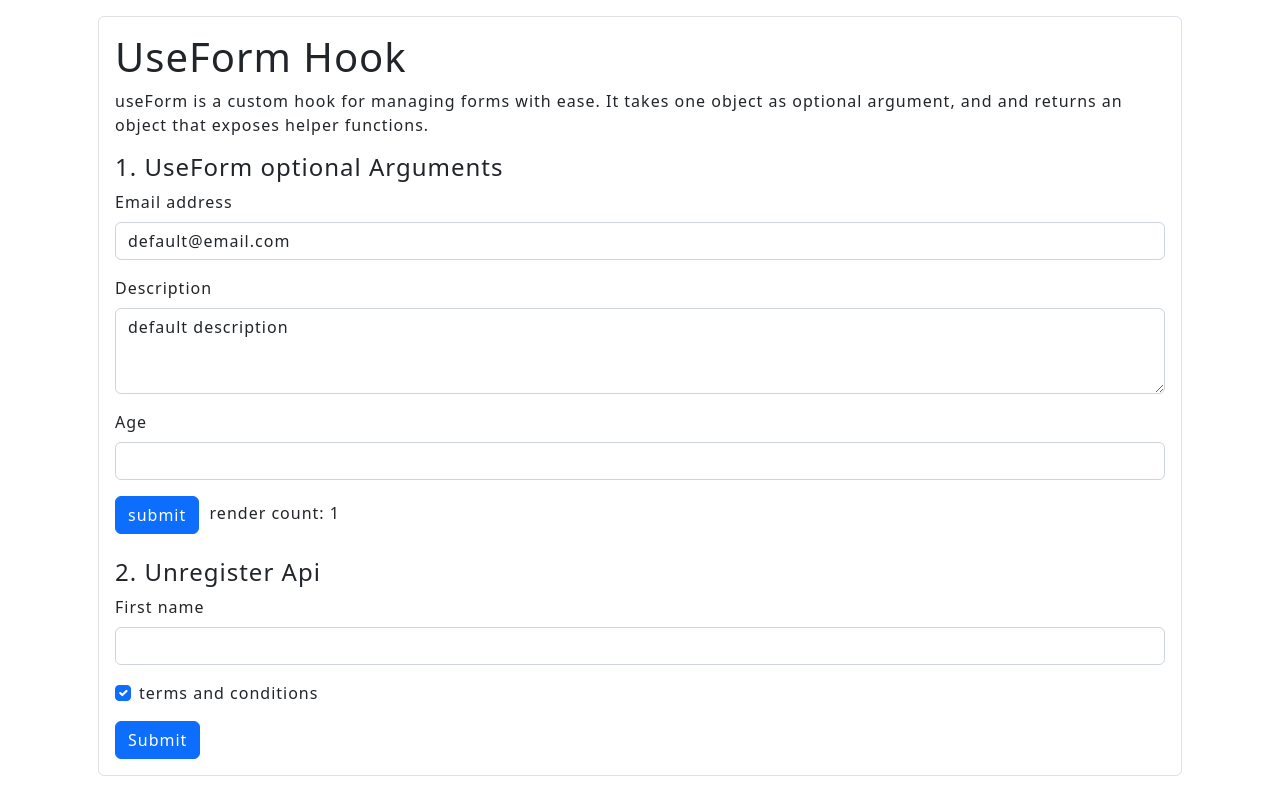
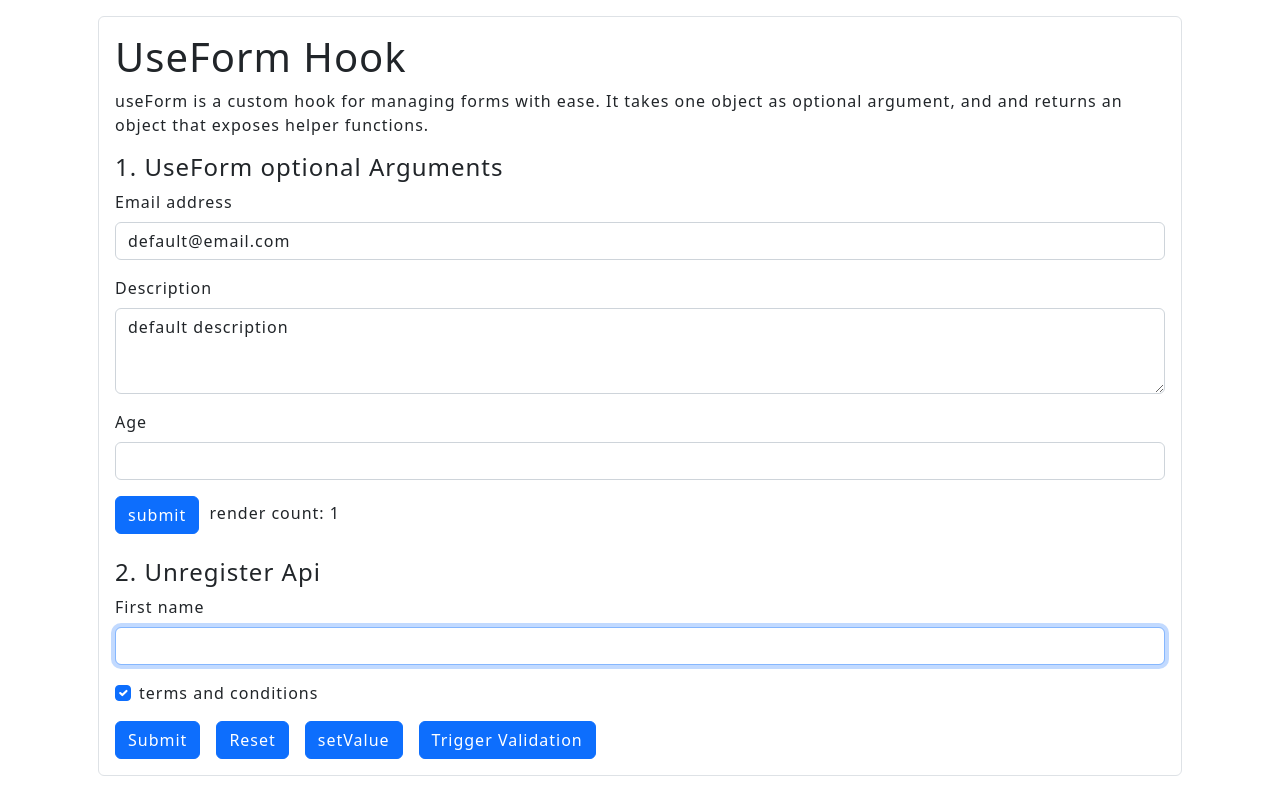
Before and after one commit to bettaibi/react-hook-form-overview, a React (Vite) app: page /useFormPage in a window 1280 px wide. Built offline with nearby package versions, Linux system fonts and the light colour scheme.

Commit message:
feat: useForm methods

```diff
--- a/src/components/UnregisterApiExample/index.tsx
+++ b/src/components/UnregisterApiExample/index.tsx
@@ -3,7 +3,17 @@ import { Button, Form } from "react-bootstrap";
 import { useForm } from "react-hook-form";
 
 export default function UnregisterApiExample() {
-  const { register, handleSubmit, watch, unregister } = useForm({
+  const {
+    register,
+    handleSubmit,
+    watch,
+    unregister,
+    reset,
+    setFocus,
+    setValue,
+    getValues,
+    trigger,
+  } = useForm({
     defaultValues: {
       firstName: "",
       termsAndConditions: true,
@@ -20,14 +30,24 @@ export default function UnregisterApiExample() {
     if (!isTermsAndConditionsActive) {
       unregister("firstName");
     }
-  }, [isTermsAndConditionsActive]);
+    setFocus("firstName");
+  }, [isTermsAndConditionsActive, setFocus]);
 
   return (
     <Form onSubmit={handleSubmit(onSubmitHandler)}>
       {isTermsAndConditionsActive && (
         <Form.Group className="mb-3" controlId="exampleForm.ControlInput1">
           <Form.Label>First name</Form.Label>
-          <Form.Control {...register("firstName")} type="text" />
+          <Form.Control
+            {...register("firstName", {
+              minLength: {
+                value: 10,
+                message: "Should be greater to 10",
+              },
+              required: true,
+            })}
+            type="text"
+          />
         </Form.Group>
       )}
 
@@ -39,6 +59,24 @@ export default function UnregisterApiExample() {
       </Form.Group>
 
       <Button type="submit">Submit</Button>
+      <Button type="button" className="mx-3" onClick={() => reset()}>
+        Reset
+      </Button>
+      <Button
+        type="button"
+        onClick={() => setValue("firstName", "new", { shouldValidate: true })}
+      >
+        setValue
+      </Button>
+      <Button
+        type="button"
+        className="mx-3"
+        onClick={async () => {
+          console.log("trigger validation: ", await trigger());
+        }}
+      >
+        Trigger Validation
+      </Button>
     </Form>
   );
 }
```
